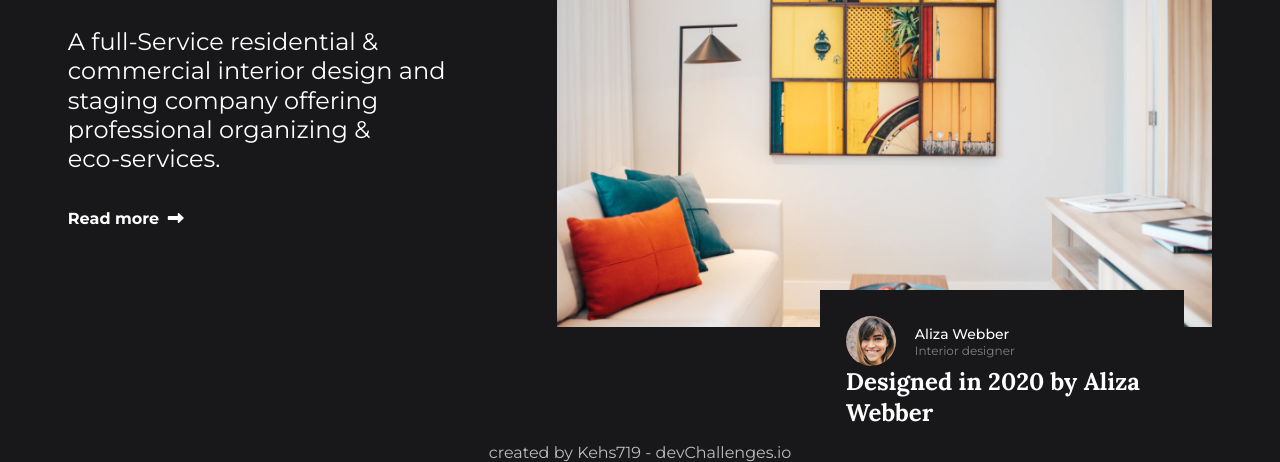
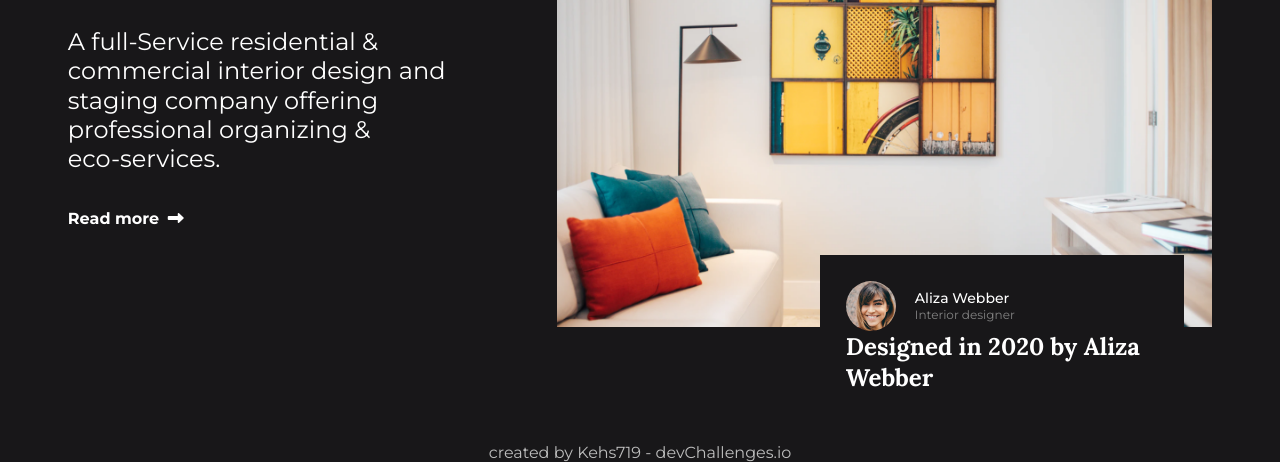
Before and after one commit to Kehs719/interior-consultant, a plain HTML site: page index.html in a window 1280 px wide. Shown: the part 369-831 px from the top of the page. Drawn offline with nearby package versions, Linux system fonts and the light colour scheme.

Commit message:
Update style.css

```diff
--- a/style.css
+++ b/style.css
@@ -92,7 +92,7 @@ nav{
     position:absolute;
     bottom:0;
     right:4.3%;
-    bottom:-20%;
+    bottom:-4rem;
 }
 .flexbox{
     display: flex;
```
